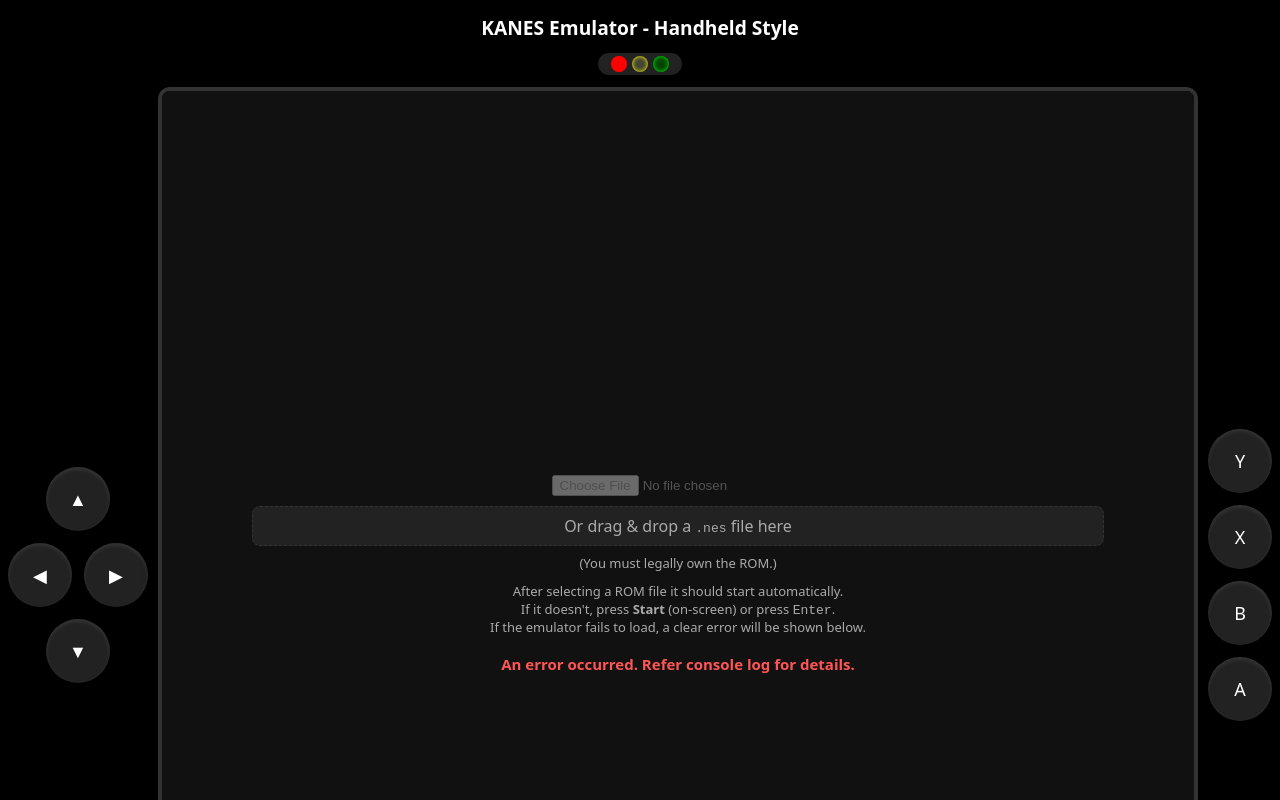
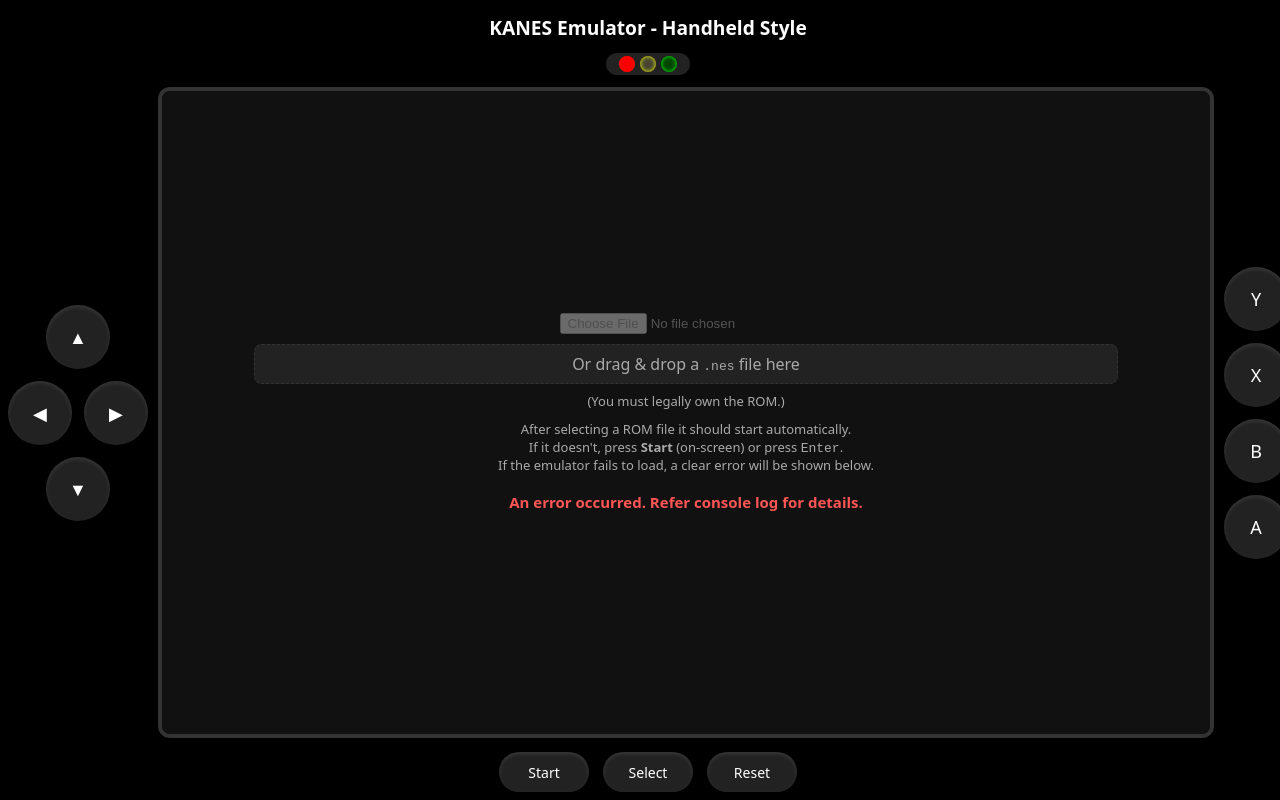
Before and after one commit to samester001/KANES_Emulator, a plain HTML site: page KANES_Emulator.html in a window 1280 px wide. Shown: the top 800 px of the page. Drawn offline with Linux system fonts and the light colour scheme.

Commit message:
play are scalling issue fixed

```diff
--- a/KANES_Emulator.html
+++ b/KANES_Emulator.html
@@ -6,39 +6,59 @@
   <title>NES Emulator Demo — Handheld Style</title>
   <style>
     :root{--bg:#000;--panel:#111;--btn:#222;--accent:#28a745;--btn-shadow:rgba(0,0,0,0.5)}
+    html, body {
+      height: 100%;
+      width: 100vw;
+      margin: 0;
+      padding: 0;
+      overflow: hidden; /* ensure page doesn't scroll */
+    }
     body{margin:0;background:var(--bg);color:#fff;font-family:system-ui,Segoe UI,Roboto,Helvetica,Arial;display:flex;flex-direction:column;align-items:center;padding:8px}
-    #container{max-width:100%;width:100%;display:flex;flex-direction:column;align-items:center}
+    #container{
+      max-width:100%;
+      width:100%;
+      display:flex;
+      flex-direction:column;
+      align-items:center;
+      /* make container fill available viewport space and hide overflow */
+      height: calc(100vh - 16px); /* account for body padding */
+      box-sizing: border-box;
+      overflow: hidden;
+    }
     h1{margin:6px 0 12px;text-align:center;font-size:1.2rem}
     #status{width:100%;background:var(--panel);padding:10px;border-radius:8px;margin-bottom:12px;font-size:13px;color:#ddd}
 
     /* Handheld layout */
-    #handheld{display:flex;flex-direction:row;align-items:center;justify-content:center;gap:10px;width:100%}
-    #screen{
-      background:#111;
-      border:4px solid #333;
-      border-radius:12px;
-      flex:1;
-      box-sizing:border-box;
-      position:relative;
-      max-width:100vw;
-      width: min(90vw, 768px);
+    #handheld{
+      display:flex;
+      flex-direction:row;
+      align-items:center;
+      justify-content:center;
+      gap:10px;
+      width:100%;
+      flex: 1 1 auto;
+      min-height: 0; /* allow flex children to shrink */
+    }
+    #screen {
+  background: #111;
+  border: 4px solid #333;
+  border-radius: 12px;
+  flex: 1;
+  position: relative;
+  max-width: 100vw;
+  /* Preserve NES aspect ratio */
   aspect-ratio: 256 / 240;
-      overflow:hidden;
-      box-shadow:0 0 15px #000;
-      display: flex;
-      align-items: center;
-      justify-content: center;
+  width: min(80vw, 100vh * (256 / 240));
+  max-height: 100%;
+  box-sizing: border-box;
+  overflow: hidden; /* keeps canvas inside */
 }
     #screen canvas {
   display: block;
   width: 100%;
   height: 100%;
-      border-radius: 6px;
   image-rendering: pixelated;
-      image-rendering: crisp-edges;
-      background: #111;
-      max-width: 100%;
-      max-height: 100%;
+  object-fit: contain;
 }
 
     /* Controls */
@@ -60,6 +80,16 @@
       .btn{width:50px;height:50px;font-size:16px}
       #centerControls .btn{width:70px;height:36px;font-size:12px}
       #screen{width:100vw;}
+    }
+
+    /* keep .side-fixed defined (already present). tweak small visual if needed */
+    .side-fixed {
+      position: fixed !important;
+      z-index: 1002 !important;
+      transform: none !important;
+      touch-action: manipulation;
+      margin: 0;
+      background: transparent;
     }
   </style>
 </head>
@@ -447,5 +477,57 @@
       window.addEventListener('keyup',e=>{const k=e.key.toLowerCase();const m=keyBindings[k];if(m&&nes){nes.buttonUp(1,Controller[m]);e.preventDefault();}});
     })();
   </script>
+  <script>
+  (function(){
+    // Pin side buttons to viewport edges when there is large horizontal gap.
+    const screenEl = document.getElementById('screen');
+    const dpad = document.getElementById('dpad');
+    const abxy = document.getElementById('abxy');
+    const GAP_THRESHOLD = 240; // combined extra horizontal space threshold (px) - adjust if needed
+    const EDGE_PAD = 16; // px from viewport edge
+
+    function updateSideButtonPositions(){
+      if(!screenEl || !dpad || !abxy) return;
+      const rect = screenEl.getBoundingClientRect();
+      const vw = window.innerWidth;
+      const gapTotal = vw - rect.width;
+      if(gapTotal > GAP_THRESHOLD){
+        // pin to edges and vertically center on screen
+        const centerTop = rect.top + rect.height/2;
+        dpad.classList.add('side-fixed');
+        dpad.style.left = EDGE_PAD + 'px';
+        dpad.style.top = Math.max(EDGE_PAD, Math.round(centerTop - dpad.offsetHeight / 2)) + 'px';
+
+        abxy.classList.add('side-fixed');
+        abxy.style.left = (vw - EDGE_PAD - abxy.offsetWidth) + 'px';
+        abxy.style.top = Math.max(EDGE_PAD, Math.round(centerTop - abxy.offsetHeight / 2)) + 'px';
+      } else {
+        // restore inline styles and class so elements flow with layout
+        dpad.classList.remove('side-fixed');
+        dpad.style.left = '';
+        dpad.style.top = '';
+        abxy.classList.remove('side-fixed');
+        abxy.style.left = '';
+        abxy.style.top = '';
+      }
+    }
+
+    // run on load and when layout changes
+    window.addEventListener('load', updateSideButtonPositions, {passive:true});
+    window.addEventListener('resize', updateSideButtonPositions, {passive:true});
+    window.addEventListener('orientationchange', updateSideButtonPositions, {passive:true});
+
+    // also update when overlay toggles or ROM loaded (hook existing functions)
+    const origShow = window.showRomOverlay;
+    const origHide = window.hideRomOverlay;
+    // if existing functions exist, wrap them; otherwise just ensure update is available
+    if(typeof origShow === 'function' || typeof origHide === 'function'){
+      // no-op here (kept for compatibility). existing code calls showRomOverlay/hideRomOverlay inside file already.
+    }
+    // additionally, call after short delays to catch dynamic changes
+    setTimeout(updateSideButtonPositions, 100);
+    setTimeout(updateSideButtonPositions, 500);
+  })();
+  </script>
 </body>
 </html>
```
Lines whose indentation alone changed are shown as unchanged.
